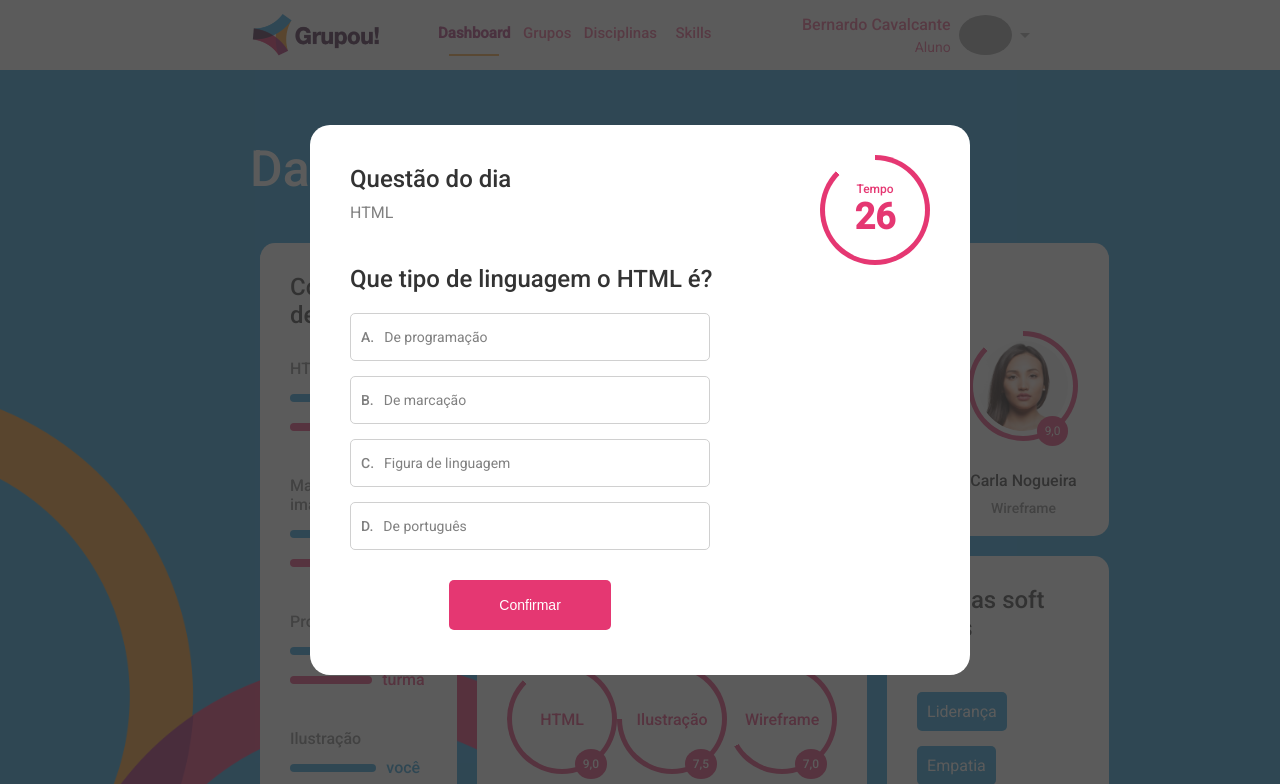
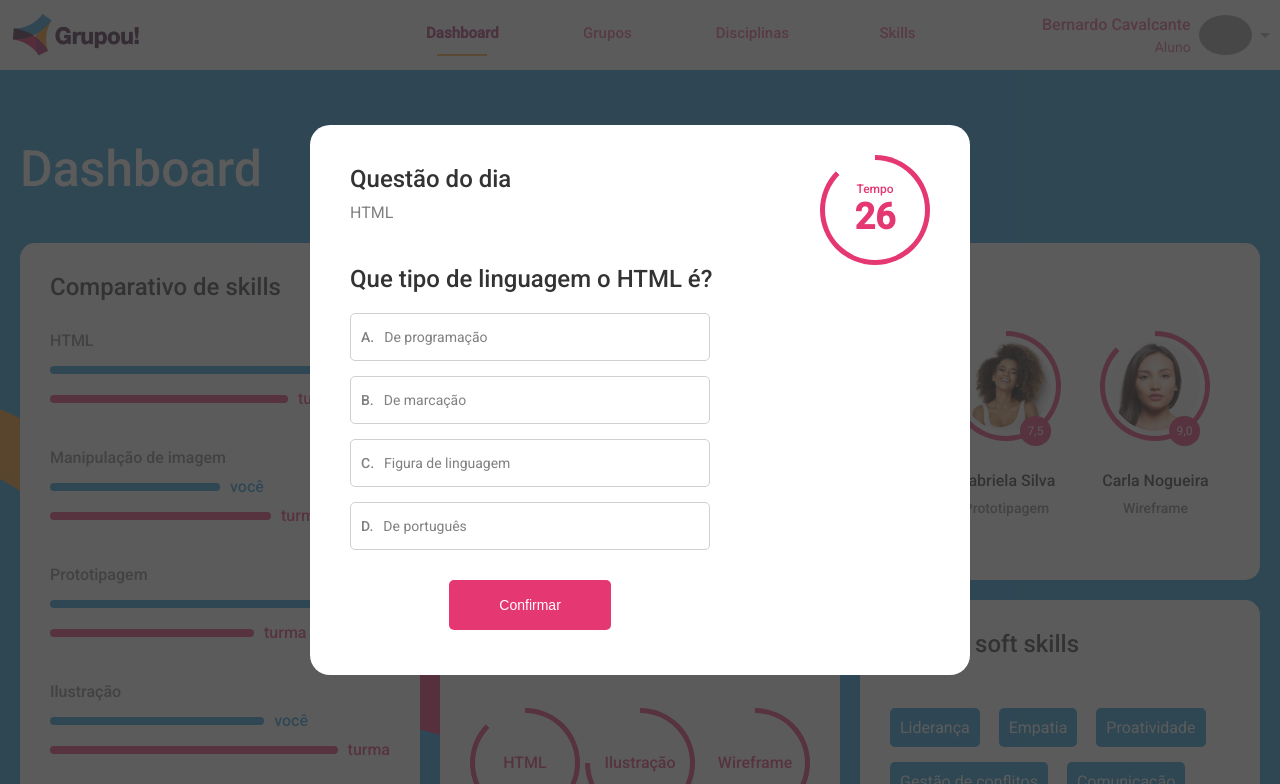
Before and after one commit to jadsonsantos/grupou, a plain HTML site: page index.html in a window 1280 px wide. Shown: the top 784 px of the page. Drawn offline with nearby package versions, Linux system fonts and the light colour scheme; grey boxes are pictures that could not be loaded.

Commit message:
Ajusa responsividade

```diff
--- a/style.css
+++ b/style.css
@@ -152,7 +152,7 @@ a {
 }
 
 #content #containerTitle {
-    margin: 70px 0 25px;
+    margin: 70px 10px 25px;
     font-size: 50px;
     font-weight: 500;
     color: #fff;
@@ -489,6 +489,12 @@ a {
 
 @media only screen and (min-width:1200px) {
     .centered {
+        padding: 0px 10px;
+    }
+}
+
+@media only screen and (min-width:1824px) {
+    .centered {
         padding: 0px 250px;
     }
 }
```
